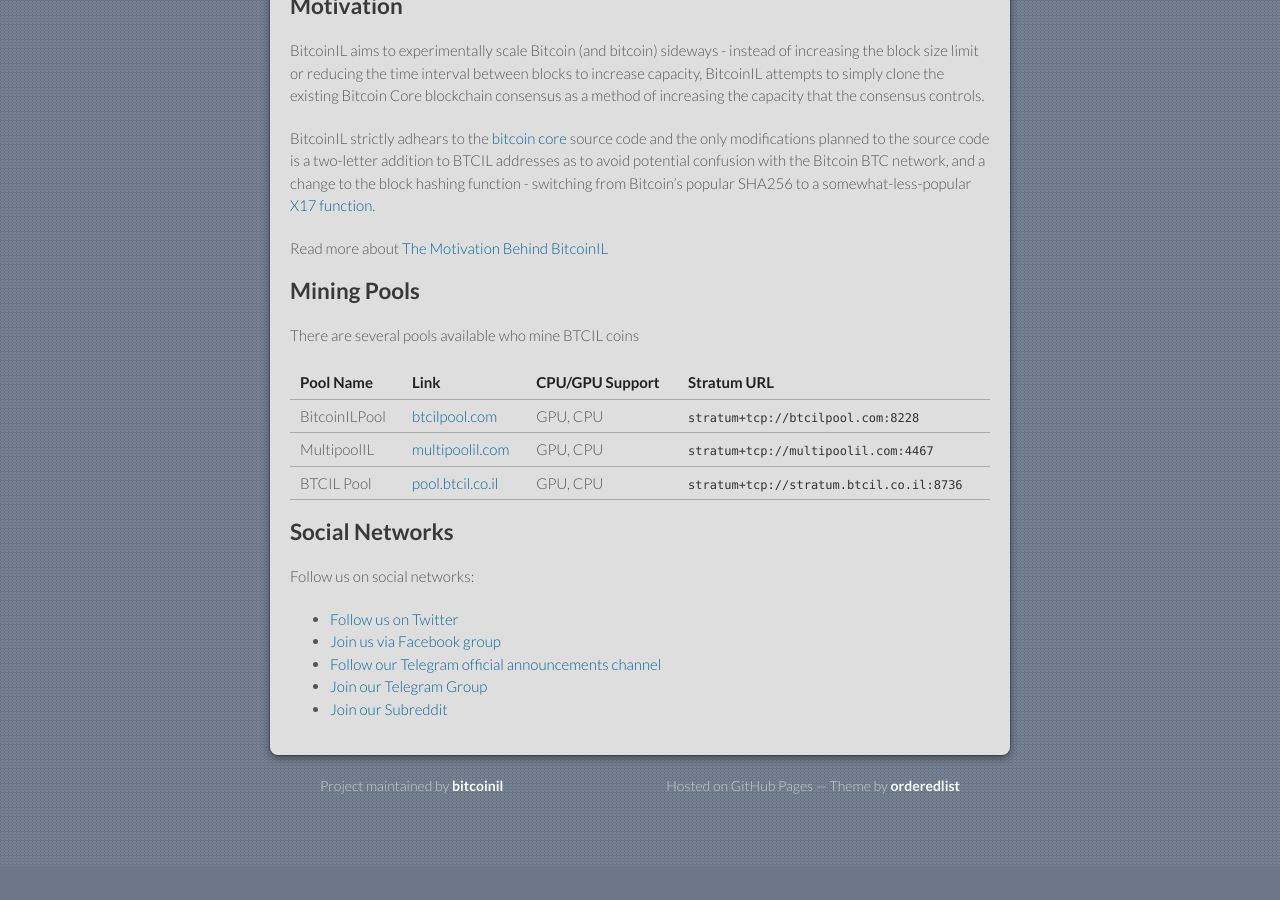
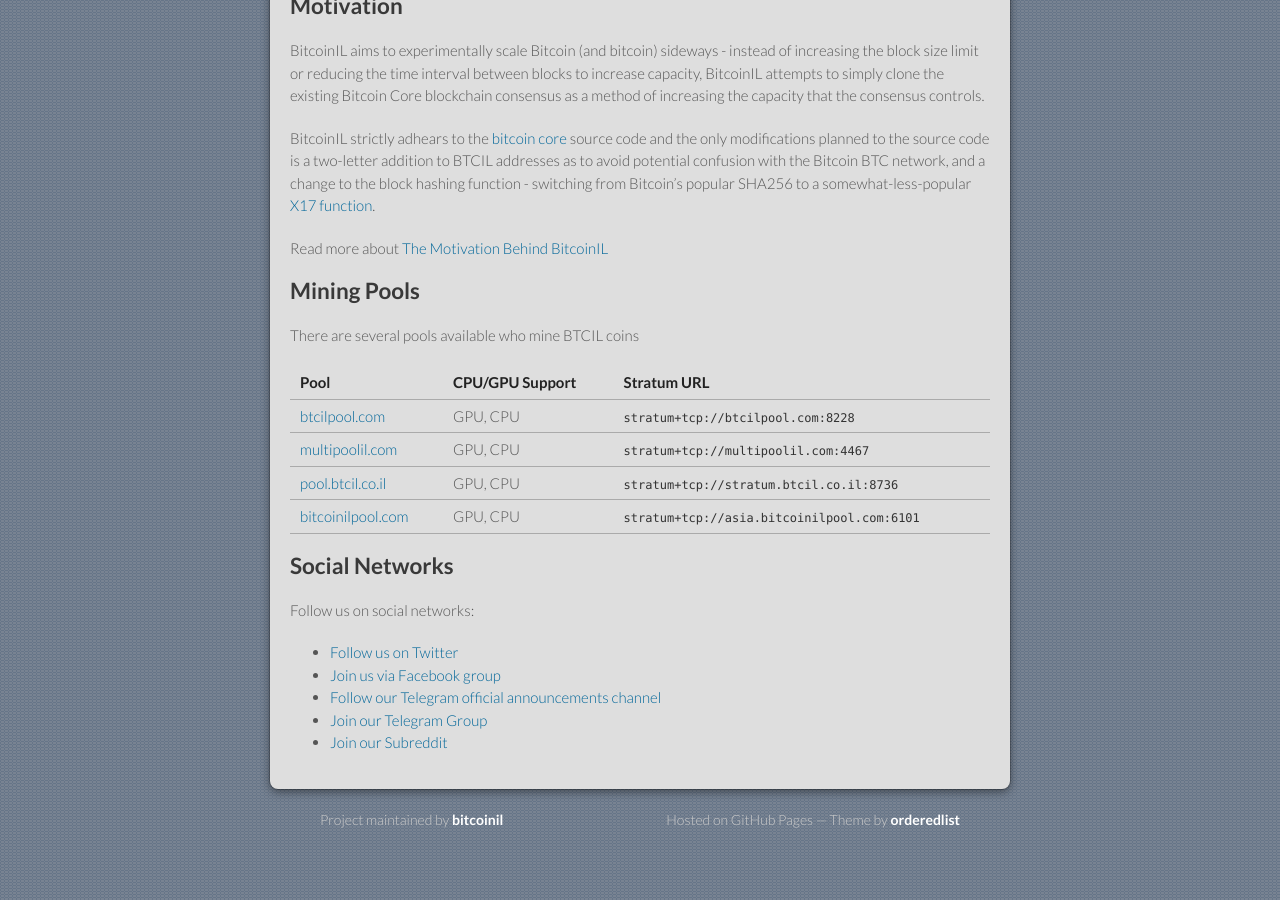
Before and after one commit to bitcoinil/guides, a Jekyll site: the page built from docs/index.md, in a window 1280 px wide and 900 px high, scrolled down 639 px. Built offline with Jekyll 4.4.1, drawn with Linux system fonts in a browser that asks for light colours; before the commit the page ends 1505 px from its top, so only the background shows below that.

Commit message:
Added bitcoinilpool.com

```diff
--- a/docs/index.md
+++ b/docs/index.md
@@ -37,11 +37,12 @@ Read more about [The Motivation Behind BitcoinIL](./pages/motivation.html)
 
 There are several pools available who mine BTCIL coins
 
-| Pool Name | Link | CPU/GPU Support | Stratum URL |
-| - | - | - | - |
-| BitcoinILPool | [btcilpool.com](https://btcilpool.com/) | GPU, CPU | `stratum+tcp://btcilpool.com:8228` |
-| MultipoolIL | [multipoolil.com](https://multipoolil.com/) | GPU, CPU | `stratum+tcp://multipoolil.com:4467` |
-| BTCIL Pool | [pool.btcil.co.il](https://pool.btcil.co.il/) | GPU, CPU | `stratum+tcp://stratum.btcil.co.il:8736` |
+| Pool | CPU/GPU Support | Stratum URL |
+| - | - | - |
+| [btcilpool.com](https://btcilpool.com/) | GPU, CPU | `stratum+tcp://btcilpool.com:8228` |
+| [multipoolil.com](https://multipoolil.com/) | GPU, CPU | `stratum+tcp://multipoolil.com:4467` |
+| [pool.btcil.co.il](https://pool.btcil.co.il/) | GPU, CPU | `stratum+tcp://stratum.btcil.co.il:8736` |
+| [bitcoinilpool.com](http://bitcoinilpool.com/) | GPU, CPU | `stratum+tcp://asia.bitcoinilpool.com:6101` |
 
 
 
```
